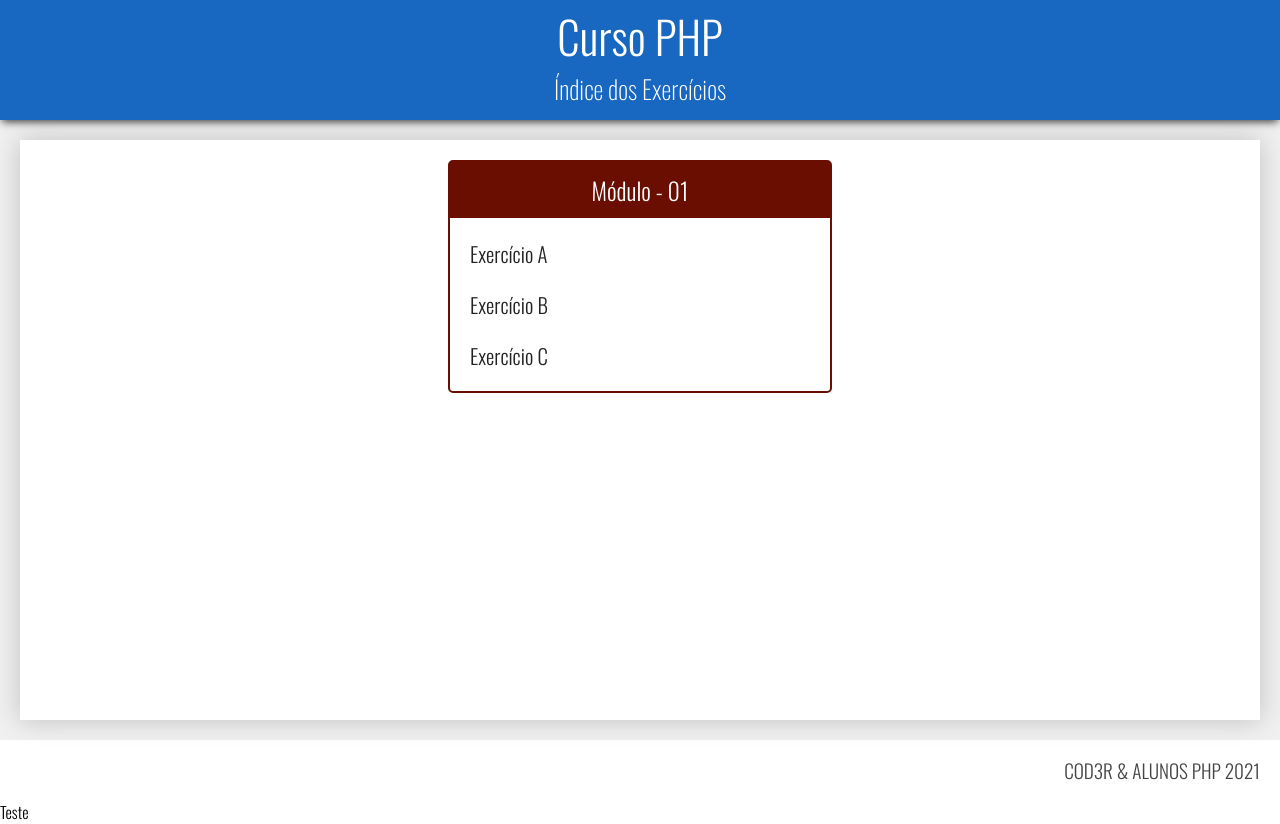
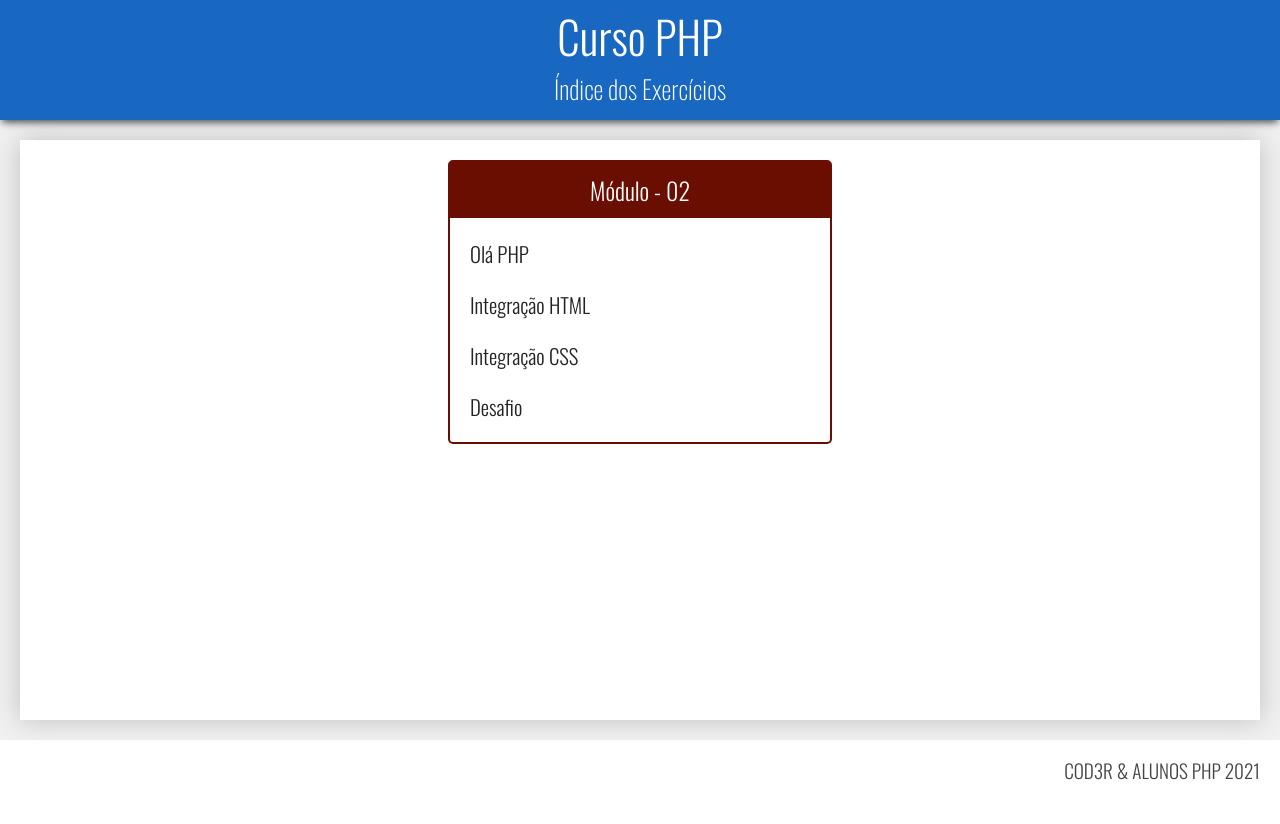
Before and after one commit to jaimerodriguess/CursoPHP_COD3R, a PHP site: page / in a window 1280 px wide. After the commit the page ends 780 px from the top, so only its background shows below. Run offline with PHP 8.4, Linux system fonts and the light colour scheme.

Commit message:
Termino do primeiro capitulo

```diff
--- a/assets/css/style.css
+++ b/assets/css/style.css
@@ -102,7 +102,7 @@ body{
     border: 2px solid #236b02;
 }
 .module.green > h3 {
-    background-color: #236b02;
+    background-color: #222;
 }
 .module.red {
     border: 2px solid #6b0e02;
@@ -114,5 +114,4 @@ body{
     border: 2px solid #000000;
 }
 .module.black > h3 {
-    background-color: #000;
-}
+    background-color: #000;}
--- a/index.php
+++ b/index.php
@@ -16,13 +16,30 @@
         <div class="content">
             <nav class="modules">
                 <div class="module red">
-                    <h3>Módulo - 01</h3>
+                    <h3>Módulo - 02</h3>
                     <ul>
-                        <li><a href="exercises.php?dir=exercises&file=exercise_01">Exercício A</a></li>
-                        <li><a href="#">Exercício B</a></li>
-                        <li><a href="#">Exercício C</a></li>
-                    </ul>
-                </div>
+                        <li>
+                            <a href="exercises.php?dir=exercises&file=exercise_01">
+                                Olá PHP
+                            </a>
+                        </li>
+                        <li>
+                            <a href="exercises.php?dir=exercises&file=exercise_02">
+                                Integração HTML
+                            </a>
+                        </li>
+                        <li>
+                            <a href="exercises.php?dir=exercises&file=exercise_03">
+                                Integração CSS
+                            </a>
+                        </li>
+                        <li>
+                            <a href="exercises.php?dir=exercises&file=challenge">
+                                Desafio
+                            </a>
+                        </li>
+                    <ul>
+			    </div>
             </nav>
         </div>
     </main>
@@ -30,4 +47,4 @@
         COD3R & ALUNOS PHP <?= date('Y');?>
     </footer>
 </body>
-</html>Teste
+</html>
```
Also changed, not shown: exercises/challenge.php (added, +7 -0 lines), exercises/exercise_01.php (+9 -2 lines), exercises/exercise_02.php (added, +16 -0 lines), exercises/exercise_03.php (added, +41 -0 lines), basico/ola.php (added), 1 other file.
